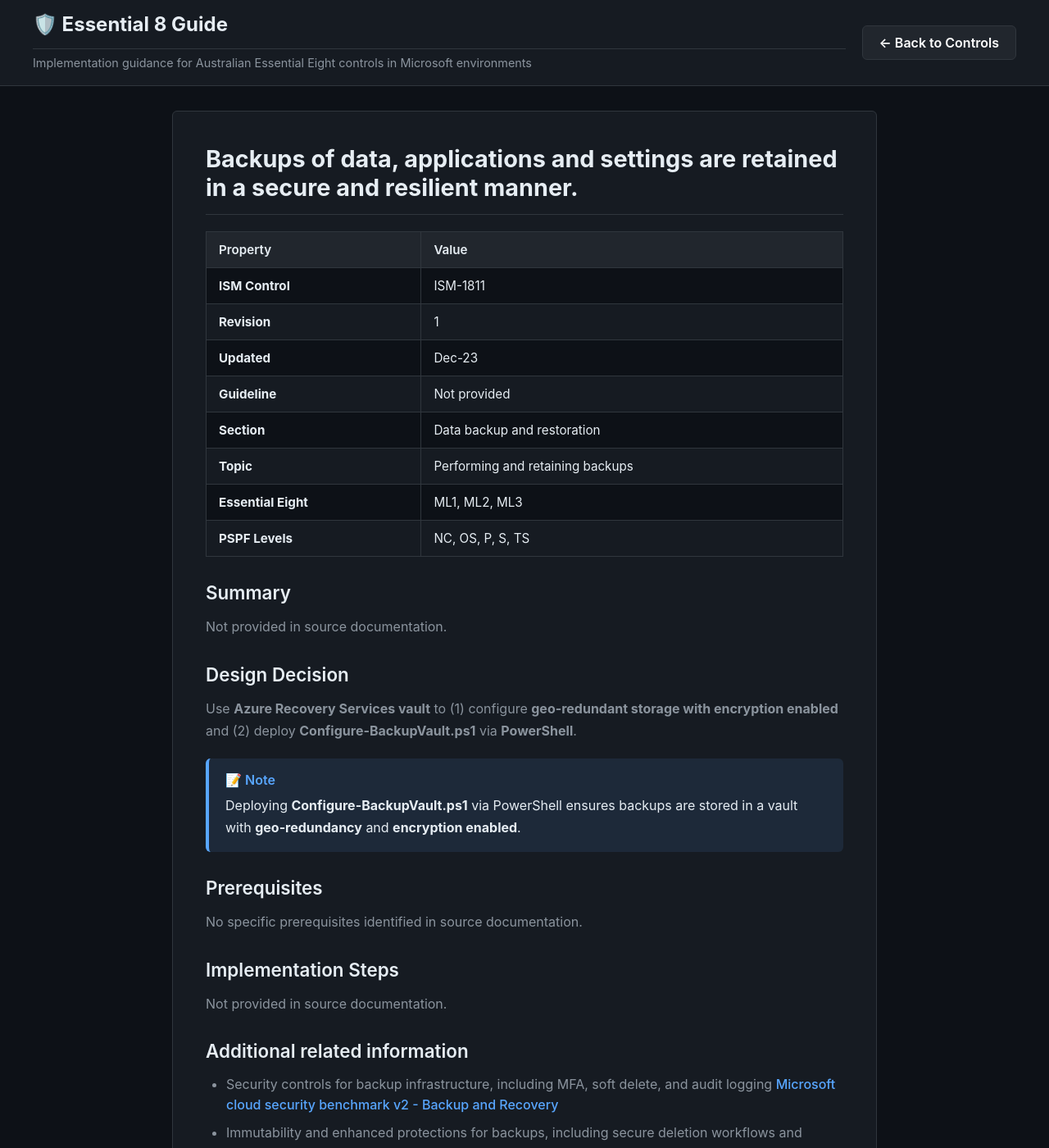
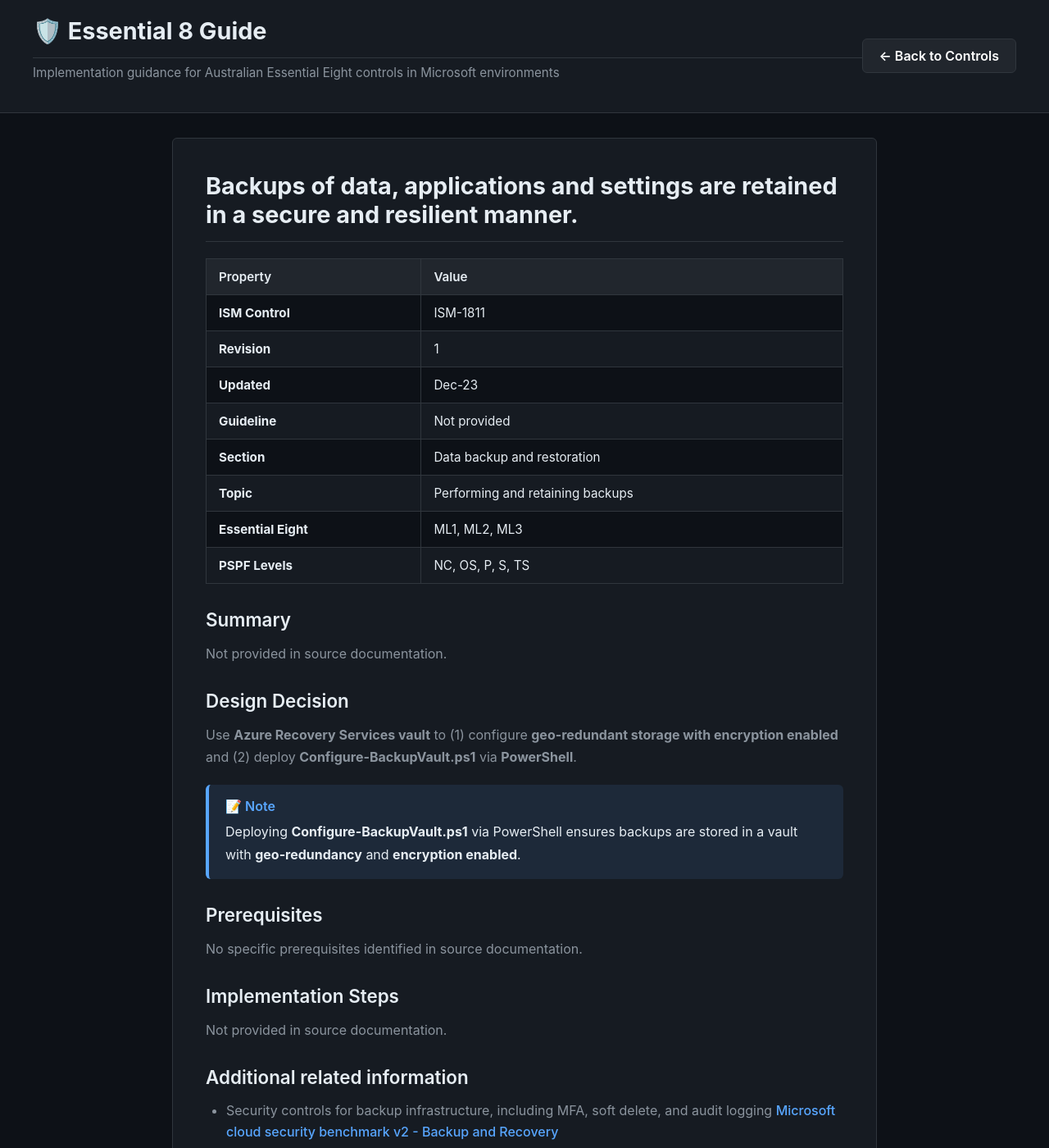
Before and after one commit to alanburchill/ISM-Controls-Guide, a Jekyll site: the page built from controls/ISM-1811.md, in a window 1280 px wide and 1400 px high. Shown: the whole window at 82% size. Built offline with Jekyll 4.4.1, drawn with Linux system fonts in a browser that asks for light colours.

Commit message:
fix: make control page header consistent with homepage header styling

```diff
--- a/_layouts/control.html
+++ b/_layouts/control.html
@@ -16,13 +16,27 @@
     .header {
       background: #161b22;
       border-bottom: 1px solid #30363d;
-      padding: 15px 40px;
+      padding: 20px 40px;
       position: sticky;
       top: 0;
       z-index: 100;
+      text-align: left;
       display: flex;
+      justify-content: space-between;
       align-items: center;
-      gap: 20px;
+    }
+    .header-content {
+      flex: 1;
+    }
+    .header h1 {
+      font-size: 1.8rem;
+      font-weight: 700;
+      color: #e6edf3;
+      margin-bottom: 5px;
+    }
+    .header p {
+      color: #8b949e;
+      font-size: 0.95rem;
     }
     .back-btn {
       background: #21262d;
@@ -186,9 +200,9 @@
 </head>
 <body>
   <div class="header">
-    <div style="flex:1;">
-      <h1 style="font-size:1.5rem;font-weight:700;color:#e6edf3;margin-bottom:5px;">🛡️ Essential 8 Guide</h1>
-      <p style="color:#8b949e;font-size:0.9rem;margin:0;">Implementation guidance for Australian Essential Eight controls in Microsoft environments</p>
+    <div class="header-content">
+      <h1>🛡️ Essential 8 Guide</h1>
+      <p>Implementation guidance for Australian Essential Eight controls in Microsoft environments</p>
     </div>
     <a href="{{ site.baseurl }}/" class="back-btn">← Back to Controls</a>
   </div>
```
